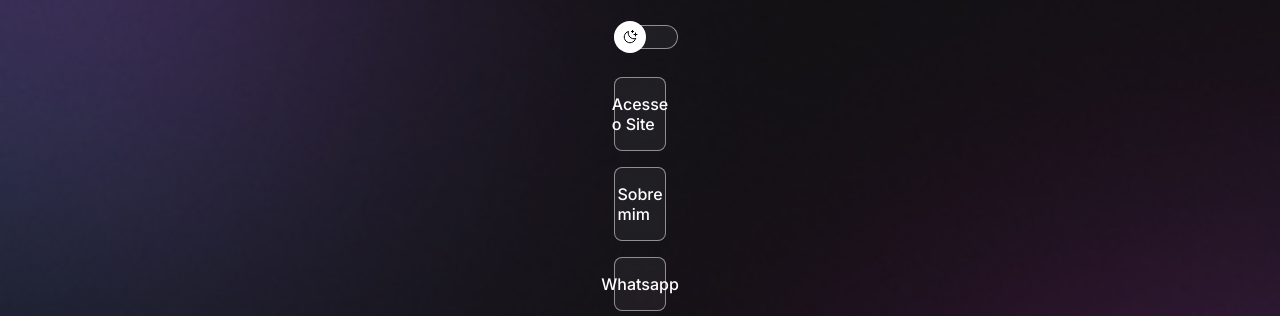
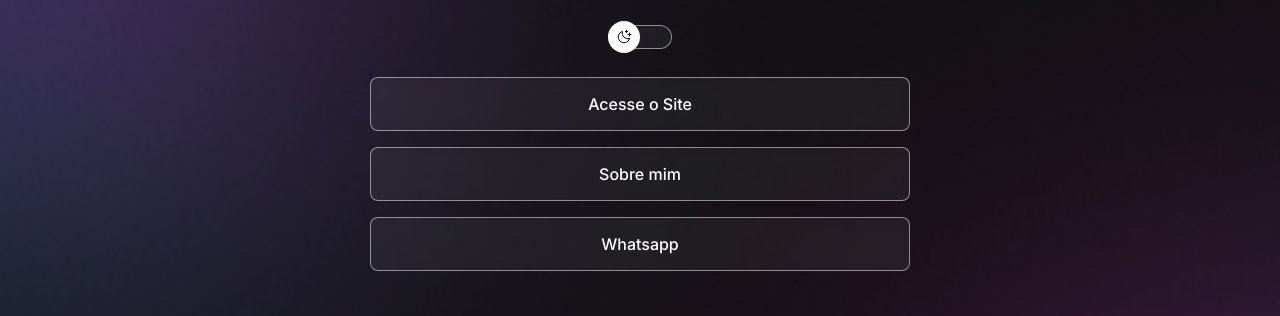
Before and after one commit to iamandaleao/devlinks, a plain HTML site: page index.html in a window 1280 px wide. Shown: the part 231-547 px from the top of the page. Drawn offline with nearby package versions, Linux system fonts and the light colour scheme.

Commit message:
fix width

```diff
--- a/style.css
+++ b/style.css
@@ -32,7 +32,7 @@ body * {
   color: var(--text-color);
 }
 #container {
-  width: 100px;
+  width: 100%;
   max-width: 588px;
   margin: 56px auto 0px;
   padding: 0 24px;
```
